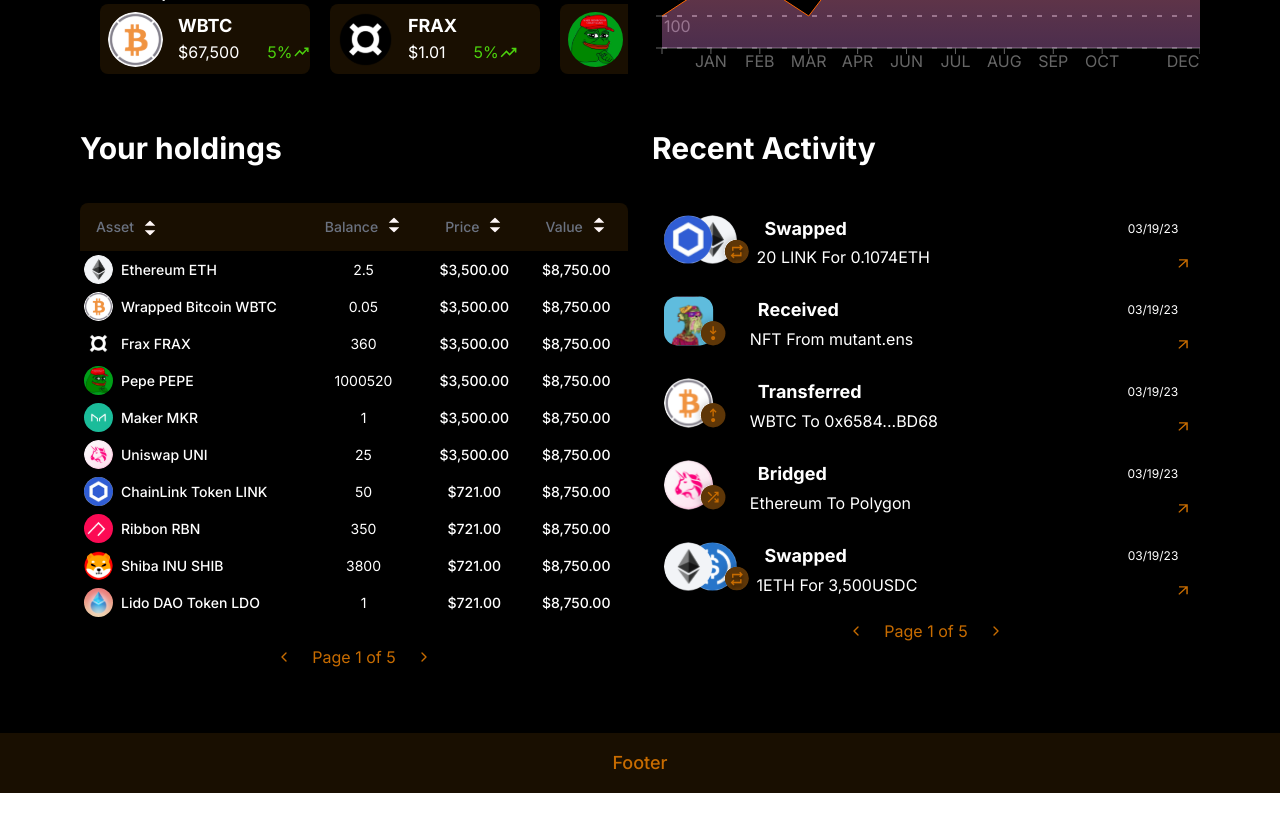
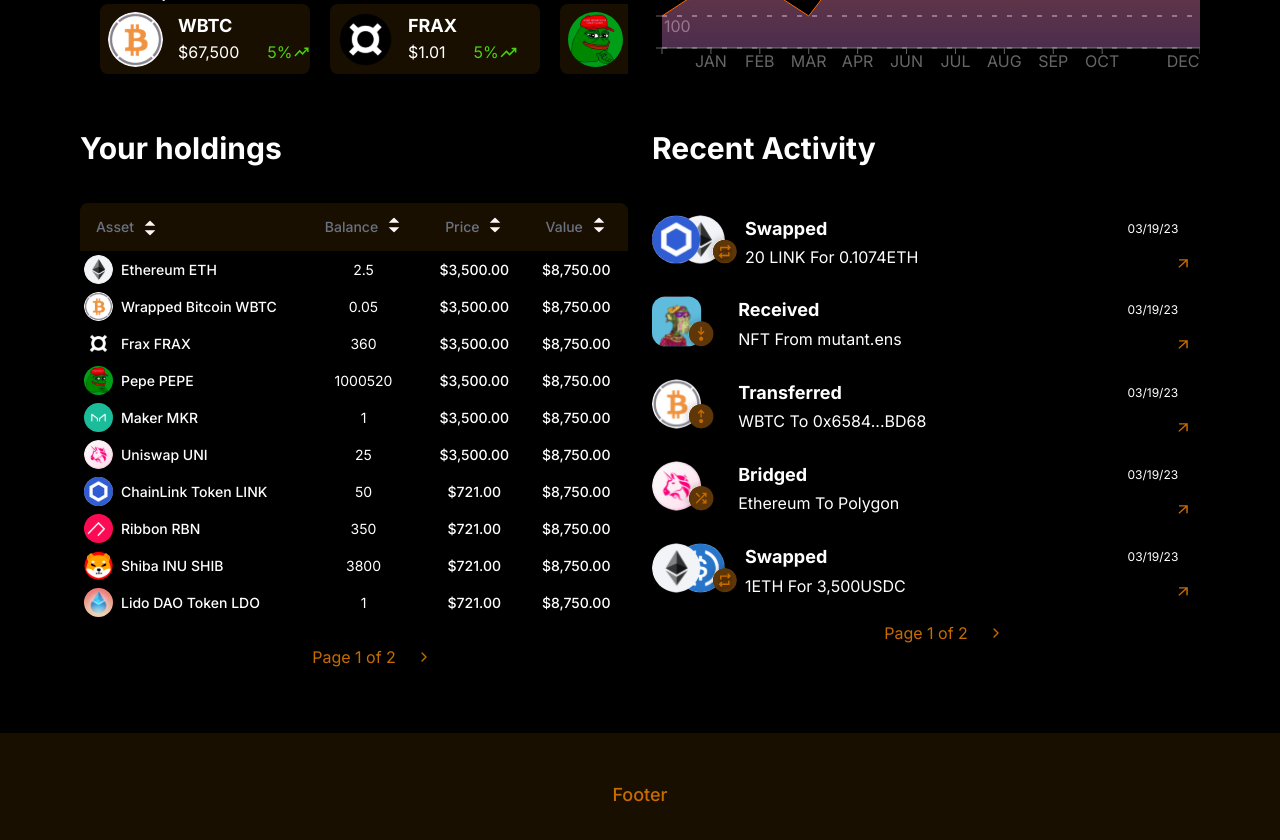
Before and after one commit to Roaring0202/Next.js-Test, a Next.js app: page / in a window 1280 px wide. Shown: the part 440-1280 px from the top of the page. Before the commit the page ends 1233 px from the top, so only its background shows below. Built offline with nearby package versions, Linux system fonts and the light colour scheme.

Commit message:
add the pagination function in the customtable and activityTable, fix little issues in the activity table and my balance

```diff
--- a/src/app/page.tsx
+++ b/src/app/page.tsx
@@ -6,10 +6,10 @@
 import coinSvg from "@/components/icons/coin1.svg";
 import ChartG from "@/components/Chart";
 import MyBalance from "@/components/MyBalances";
-import { DataTableDemo } from "@/components/CustomTable";
+import { DataTableDemo, columns } from "@/components/CustomTable";
 import { CustomSwapList } from "@/components/CustomSwapLists";
 import Footer from "@/components/Footer";
-
+import { paymentData } from "@/data/sample";
 
 export default function Home() {
   return (
@@ -18,7 +18,7 @@
         <Header />
 
       </div>
-      <div className=" relative grid gap-6 pr-[80px] pl-[80px] pt-[100px] grid-cols-2 max-[1100px]:grid-cols-1 max-sm:pr-1 max-sm:pl-1">
+      <div className=" relative grid gap-6 pr-[80px] pl-[80px] pt-[100px] grid-cols-2 max-[1100px]:grid-cols-1 max-sm:px-2">
         <div>
           <MyBalance />
         </div>
@@ -26,9 +26,9 @@
           <ChartG />
         </div>
       </div>
-      <div className="grid gap-6 pr-[80px] pl-[80px] pt-[32px] grid-cols-2 max-[1100px]:grid-cols-1 max-sm:pr-1 max-sm:pl-1">
+      <div className="grid gap-6 pr-[80px] pl-[80px] pt-[32px] grid-cols-2 max-[1100px]:grid-cols-1 max-sm:px-2">
         <div>
-          <DataTableDemo />
+          <DataTableDemo columns={columns} data={paymentData} />
         </div>
         <div>
           <CustomSwapList />
--- a/src/components/CustomSwapLists.tsx
+++ b/src/components/CustomSwapLists.tsx
@@ -19,58 +19,31 @@
   PaginationNext,
   PaginationPrevious,
 } from "@/components/ui/pagination"
-import activSwap1 from '@/components/icons/activity_swap1.svg'
-import activReceived from '@/components/icons/activity_received.svg'
-import activTransfer from '@/components/icons/activity_transferred.svg'
-import activBridged from '@/components/icons/activity_bridged.svg'
-import activSwap from '@/components/icons/activity_swap.svg'
+
 import logoARROW from '@/components/icons/logo_ARROW.svg'
 import '../../style.css'
+import { useState } from "react"
+import { activityData } from "@/data/sample"
 
-const data = [
-  {
-    avatar: activSwap1,
-    paymentStatus: "Swapped",
-    totalAmount: "$250.00",
-    paymentMethod: "20 LINK For 0.1074ETH",
-    data: "03/19/23"
-  },
-  {
-    avatar: activReceived,
-    paymentStatus: "Received",
-    totalAmount: "$150.00",
-    paymentMethod: "NFT From mutant.ens",
-    data: "03/19/23"
-  },
-  {
-    avatar: activTransfer,
-    paymentStatus: "Transferred",
-    totalAmount: "$350.00",
-    paymentMethod: "WBTC To 0x6584...BD68",
-    data: "03/19/23"
-  },
-  {
-    avatar: activBridged,
-    paymentStatus: "Bridged",
-    totalAmount: "$450.00",
-    paymentMethod: "Ethereum To Polygon",
-    data: "03/19/23"
-  },
-  {
-    avatar: activSwap,
-    paymentStatus: "Swapped",
-    totalAmount: "$550.00",
-    paymentMethod: "1ETH For 3,500USDC",
-    data: "03/19/23"
-  },
-]
+const pageCount: number = Math.ceil(activityData.length / 5)
 
 export function CustomSwapList() {
+  let [pageIndex, setPageIndex] = useState(0)
+  let pageData = activityData.slice(pageIndex * 5, Math.min((pageIndex + 1) * 5, activityData.length))
+
+  const handlePreviousPage = () => {
+    setPageIndex(old => Math.max(old - 1, 0));
+
+  };
+
+  const handleNextPage = () => {
+    setPageIndex(old => (old < pageCount - 1 ? old + 1 : old));
+  };
   return (
     <div>
       <p className="text-3xl text-white pb-[37px] font-inter font-bold">Recent Activity</p>
-      {data.map((data, index) => (
-        <div className="group w-full flex-none rounded-lg hover:bg-custom-orange/10 p-3 transition ease-in-out delay-80 hover:text-custom-c8 duration-300" key={index}>
+      {pageData.map((data, index) => (
+        <div className="group w-full flex-none rounded-lg hover:bg-custom-orange/10 pr-3 py-3 pr-0 transition ease-in-out delay-80 hover:text-custom-c8 duration-300" key={index}>
           <div className="flex">
             <div className="w-2/8">
               <div
@@ -87,7 +60,7 @@
             </div>
             <div className="w-4/8 flex flex-col w-[100%]">
               <div className="flex items-center justify-between">
-                <div className="h-1/2 flex font-bold items-center  text-white ml-2 text-lg transition ease-in-out delay-80 duration-300 group-hover:text-custom-c8">{data.paymentStatus}</div>
+                <div className="h-1/2 flex font-bold items-center  text-white text-lg transition ease-in-out delay-80 duration-300 group-hover:text-custom-c8">{data.paymentStatus}</div>
                 <span className="text-white text-xs">{data.data}</span>
               </div>
               <div className="h-1/2 flex items-center text-white text-base">{data.paymentMethod}
@@ -113,16 +86,22 @@
         // </TableRow>
       ))}
       <div className="flex items-center justify-end">
-        <Pagination className=" text-white">
+        <Pagination className="text-white">
           <PaginationContent>
-            <PaginationItem>
-              <PaginationPrevious className="hover:bg-black" />
+            <PaginationItem className={pageIndex > 0 ? 'visible' : 'invisible'}>
+              <PaginationPrevious
+                onClick={handlePreviousPage}
+                className="hover:bg-black"
+              />
             </PaginationItem>
             <PaginationItem>
-              Page 1 of 5
+              Page {pageIndex + 1} of {pageCount}
             </PaginationItem>
-            <PaginationItem>
-              <PaginationNext className="hover:bg-black" />
+            <PaginationItem className={pageIndex < pageCount - 1 ? 'visible' : 'invisible'}>
+              <PaginationNext
+                onClick={handleNextPage}
+                className="hover:bg-black"
+              />
             </PaginationItem>
           </PaginationContent>
         </Pagination>
--- a/src/components/CustomTable.tsx
+++ b/src/components/CustomTable.tsx
@@ -8,6 +8,7 @@
   DotsHorizontalIcon,
 } from "@radix-ui/react-icons"
 import sortIcon from '@/components/icons/sortIcon.svg'
+
 import {
   ColumnDef,
   ColumnFiltersState,
@@ -38,98 +39,7 @@
   TableHeader,
   TableRow,
 } from "@/components/ui/table"
-
-const data: Payment[] = [
-  {
-    id: "1",
-    avatar: "/logo_ETH_s.svg",
-    prince: 3500,
-    asset: "Ethereum ETH",
-    balance: 2.5,
-    value: 8750
-  },
-  {
-    id: "2",
-    avatar: "/logo_WBTC_s.svg",
-    prince: 3500,
-    asset: "Wrapped Bitcoin WBTC",
-    balance: 0.05,
-    value: 8750
-  },
-  {
-    id: "3",
-    avatar: "/logo_FRAX_s.svg",
-    prince: 3500,
-    asset: "Frax FRAX",
-    balance: 360,
-    value: 8750
-  },
-  {
-    id: "4",
-    avatar: "/logo_PEPE_s.svg",
-    prince: 3500,
-    asset: "Pepe PEPE",
-    balance: 1000520,
-    value: 8750
-  },
-  {
-    id: "5",
-    avatar: "/logo_MKR_s.svg",
-    prince: 3500,
-    asset: "Maker MKR",
-    balance: 1,
-    value: 8750
-  },
-  {
-    id: "6",
-    avatar: "/logo_UNI.svg",
-    prince: 3500,
-    asset: "Uniswap UNI",
-    balance: 25,
-    value: 8750
-  },
-  {
-    id: "7",
-    avatar: "/logo_LINK.svg",
-    prince: 721,
-    asset: "ChainLink Token LINK",
-    balance: 50,
-    value: 8750
-  },
-  {
-    id: "8",
-    avatar: "/logo_RBN.svg",
-    prince: 721,
-    asset: "Ribbon RBN",
-    balance: 350,
-    value: 8750
-  },
-  {
-    id: "9",
-    avatar: "/logo_SHIB.svg",
-    prince: 721,
-    asset: "Shiba INU SHIB",
-    balance: 3800,
-    value: 8750
-  },
-  {
-    id: "10",
-    avatar: "/logo_LDO.svg",
-    prince: 721,
-    asset: "Lido DAO Token LDO",
-    balance: 1,
-    value: 8750
-  },
-]
-
-export type Payment = {
-  id: string
-  avatar: string
-  prince: number
-  asset: string
-  balance: number
-  value: number
-}
+import { Payment, paymentData } from "@/data/sample"
 
 export const columns: ColumnDef<Payment>[] = [
   {
@@ -159,7 +69,7 @@
             sizes="20vw"
             priority
           /> */}
-          <img className="pr-2" src={data[row.index].avatar} />
+          <img className="pr-2" src={paymentData[row.index].avatar} />
           {row.getValue('asset')}
         </div>
       );
@@ -244,31 +154,74 @@
   },
 ]
 
-export function DataTableDemo() {
-  const [sorting, setSorting] = React.useState<SortingState>([])
-  const [columnFilters, setColumnFilters] = React.useState<ColumnFiltersState>(
-    []
-  )
-  const [columnVisibility, setColumnVisibility] =
-    React.useState<VisibilityState>({})
+interface DataTableProps<TData, TValue> {
+  columns: ColumnDef<TData, TValue>[]
+  data: TData[]
+}
+
+export function DataTableDemo<TData, TValue>({
+  columns,
+  data,
+}: DataTableProps<TData, TValue>) {
+  const [sorting, setSorting] = React.useState<SortingState>([]);
+  const [columnFilters, setColumnFilters] = React.useState<ColumnFiltersState>([]);
+  const [columnVisibility, setColumnVisibility] = React.useState<VisibilityState>({});
+  const [pageIndex, setPageIndex] = React.useState(0); // Add this line for pagination state
 
   const table = useReactTable({
     data,
     columns,
-    onSortingChange: setSorting,
-    onColumnFiltersChange: setColumnFilters,
-    getCoreRowModel: getCoreRowModel(),
-    getPaginationRowModel: getPaginationRowModel(),
-    getSortedRowModel: getSortedRowModel(),
-    getFilteredRowModel: getFilteredRowModel(),
-    onColumnVisibilityChange: setColumnVisibility,
     state: {
       sorting,
       columnFilters,
       columnVisibility,
     },
-  })
+    onSortingChange: setSorting,
+    onColumnFiltersChange: setColumnFilters,
+    onColumnVisibilityChange: setColumnVisibility,
+    getCoreRowModel: getCoreRowModel(),
+    getPaginationRowModel: getPaginationRowModel(),
+    getSortedRowModel: getSortedRowModel(),
+    getFilteredRowModel: getFilteredRowModel(),
+    manualPagination: false, // Set to true if you are controlling pagination server-side
+    pageCount: Math.ceil(data.length / 10), // Provide the total page count here, -1 if unknown or controlled server-side
+  });
 
+  // Update the page index when the user interacts with the pagination controls
+  const handlePreviousPage = () => {
+    setPageIndex(old => Math.max(old - 1, 0));
+    table.previousPage();
+  };
+
+  const handleNextPage = () => {
+    setPageIndex(old => (old < table.getPageCount() - 1 ? old + 1 : old));
+    table.nextPage();
+  };
+  const renderPagination = () => {
+    return (
+      <div className="flex items-center justify-end space-x-2 py-4">
+        <Pagination className="text-white">
+          <PaginationContent>
+            <PaginationItem className={pageIndex > 0?'visible':'invisible'}>
+              <PaginationPrevious
+                onClick={handlePreviousPage}
+                className="hover:bg-black"
+              />
+            </PaginationItem>
+            <PaginationItem>
+              Page {pageIndex + 1} of {table.getPageCount()}
+            </PaginationItem>
+            <PaginationItem className={pageIndex < table.getPageCount() - 1?'visible':'invisible'}>
+              <PaginationNext
+                onClick={handleNextPage}
+                className="hover:bg-black"
+              />
+            </PaginationItem>
+          </PaginationContent>
+        </Pagination>
+      </div>
+    );
+  };
   return (
     <div className="w-full">
       <p className="text-3xl text-white pb-[37px] font-inter font-bold">Your holdings</p>
@@ -320,21 +273,7 @@
           )}
         </TableBody>
       </Table>
-      <div className="flex items-center justify-end space-x-2 py-4">
-        <Pagination className=" text-white">
-          <PaginationContent>
-            <PaginationItem>
-              <PaginationPrevious className="hover:bg-black" />
-            </PaginationItem>
-            <PaginationItem>
-              Page 1 of 5
-            </PaginationItem>
-            <PaginationItem>
-              <PaginationNext className="hover:bg-black" />
-            </PaginationItem>
-          </PaginationContent>
-        </Pagination>
-      </div>
+      {renderPagination()}
     </div>
   )
 }
--- a/src/components/Footer.tsx
+++ b/src/components/Footer.tsx
@@ -3,9 +3,9 @@
 
 const Footer = () => {
   return (
-    <footer className="bg-[#190F01] flex flex-col items-center text-[#c86c00]">
+    <footer className="bg-[#190F01] flex flex-col items-center text-[#c86c00] ">
       <div className="h-10 bg-black w-full"></div>
-      <a className="mt-4 mb-4 font-medium dark:font-bold text-center capitalize text-lg">
+      <a className="mt-4 mb-4 font-medium dark:font-bold text-center capitalize text-lg py-8 ">
         Footer
       </a>
     </footer>
--- /dev/null
+++ b/src/data/sample.tsx
@@ -0,0 +1,207 @@
+import activSwap1 from '@/components/icons/activity_swap1.svg'
+import activReceived from '@/components/icons/activity_received.svg'
+import activTransfer from '@/components/icons/activity_transferred.svg'
+import activBridged from '@/components/icons/activity_bridged.svg'
+import activSwap from '@/components/icons/activity_swap.svg'
+
+export type Payment = {
+    id: string
+    avatar: string
+    prince: number
+    asset: string
+    balance: number
+    value: number
+}
+
+
+export const paymentData: Payment[] = [
+    {
+      id: "1",
+      avatar: "/logo_ETH_s.svg",
+      prince: 3500,
+      asset: "Ethereum ETH",
+      balance: 2.5,
+      value: 8750
+    },
+    {
+      id: "2",
+      avatar: "/logo_WBTC_s.svg",
+      prince: 3500,
+      asset: "Wrapped Bitcoin WBTC",
+      balance: 0.05,
+      value: 8750
+    },
+    {
+      id: "3",
+      avatar: "/logo_FRAX_s.svg",
+      prince: 3500,
+      asset: "Frax FRAX",
+      balance: 360,
+      value: 8750
+    },
+    {
+      id: "4",
+      avatar: "/logo_PEPE_s.svg",
+      prince: 3500,
+      asset: "Pepe PEPE",
+      balance: 1000520,
+      value: 8750
+    },
+    {
+      id: "5",
+      avatar: "/logo_MKR_s.svg",
+      prince: 3500,
+      asset: "Maker MKR",
+      balance: 1,
+      value: 8750
+    },
+    {
+      id: "6",
+      avatar: "/logo_UNI.svg",
+      prince: 3500,
+      asset: "Uniswap UNI",
+      balance: 25,
+      value: 8750
+    },
+    {
+      id: "7",
+      avatar: "/logo_LINK.svg",
+      prince: 721,
+      asset: "ChainLink Token LINK",
+      balance: 50,
+      value: 8750
+    },
+    {
+      id: "8",
+      avatar: "/logo_RBN.svg",
+      prince: 721,
+      asset: "Ribbon RBN",
+      balance: 350,
+      value: 8750
+    },
+    {
+      id: "9",
+      avatar: "/logo_SHIB.svg",
+      prince: 721,
+      asset: "Shiba INU SHIB",
+      balance: 3800,
+      value: 8750
+    },
+    {
+      id: "10",
+      avatar: "/logo_LDO.svg",
+      prince: 721,
+      asset: "Lido DAO Token LDO",
+      balance: 1,
+      value: 8750
+    },
+    {
+        id: "11",
+        avatar: "/logo_FRAX_s.svg",
+        prince: 3500,
+        asset: "Frax FRAX",
+        balance: 360,
+        value: 8750
+      },
+      {
+        id: "12",
+        avatar: "/logo_PEPE_s.svg",
+        prince: 3500,
+        asset: "Pepe PEPE",
+        balance: 1000520,
+        value: 8750
+      },
+      {
+        id: "13",
+        avatar: "/logo_MKR_s.svg",
+        prince: 3500,
+        asset: "Maker MKR",
+        balance: 1,
+        value: 8750
+      },
+      {
+        id: "14",
+        avatar: "/logo_UNI.svg",
+        prince: 3500,
+        asset: "Uniswap UNI",
+        balance: 25,
+        value: 8750
+      },
+      {
+        id: "15",
+        avatar: "/logo_LINK.svg",
+        prince: 721,
+        asset: "ChainLink Token LINK",
+        balance: 50,
+        value: 8750
+      },
+      {
+        id: "16",
+        avatar: "/logo_RBN.svg",
+        prince: 721,
+        asset: "Ribbon RBN",
+        balance: 350,
+        value: 8750
+      },
+      {
+        id: "17",
+        avatar: "/logo_SHIB.svg",
+        prince: 721,
+        asset: "Shiba INU SHIB",
+        balance: 3800,
+        value: 8750
+      },
+  ]
+
+
+export const activityData = [
+    {
+      avatar: activSwap1,
+      paymentStatus: "Swapped",
+      totalAmount: "$250.00",
+      paymentMethod: "20 LINK For 0.1074ETH",
+      data: "03/19/23"
+    },
+    {
+      avatar: activReceived,
+      paymentStatus: "Received",
+      totalAmount: "$150.00",
+      paymentMethod: "NFT From mutant.ens",
+      data: "03/19/23"
+    },
+    {
+      avatar: activTransfer,
+      paymentStatus: "Transferred",
+      totalAmount: "$350.00",
+      paymentMethod: "WBTC To 0x6584...BD68",
+      data: "03/19/23"
+    },
+    {
+      avatar: activBridged,
+      paymentStatus: "Bridged",
+      totalAmount: "$450.00",
+      paymentMethod: "Ethereum To Polygon",
+      data: "03/19/23"
+    },
+    {
+      avatar: activSwap,
+      paymentStatus: "Swapped",
+      totalAmount: "$550.00",
+      paymentMethod: "1ETH For 3,500USDC",
+      data: "03/19/23"
+    },
+    {
+        avatar: activTransfer,
+        paymentStatus: "Transferred",
+        totalAmount: "$350.00",
+        paymentMethod: "WBTC To 0x6584...BD68",
+        data: "03/19/23"
+      },
+      {
+        avatar: activBridged,
+        paymentStatus: "Bridged",
+        totalAmount: "$450.00",
+        paymentMethod: "Ethereum To Polygon",
+        data: "03/19/23"
+      },
+  ]
```
Also changed, not shown: src/components/MyBalances.tsx (+6 -8 lines), src/components/ui/header.tsx (+9 -9 lines), src/components/icons/arrow_outward.svg (added).
